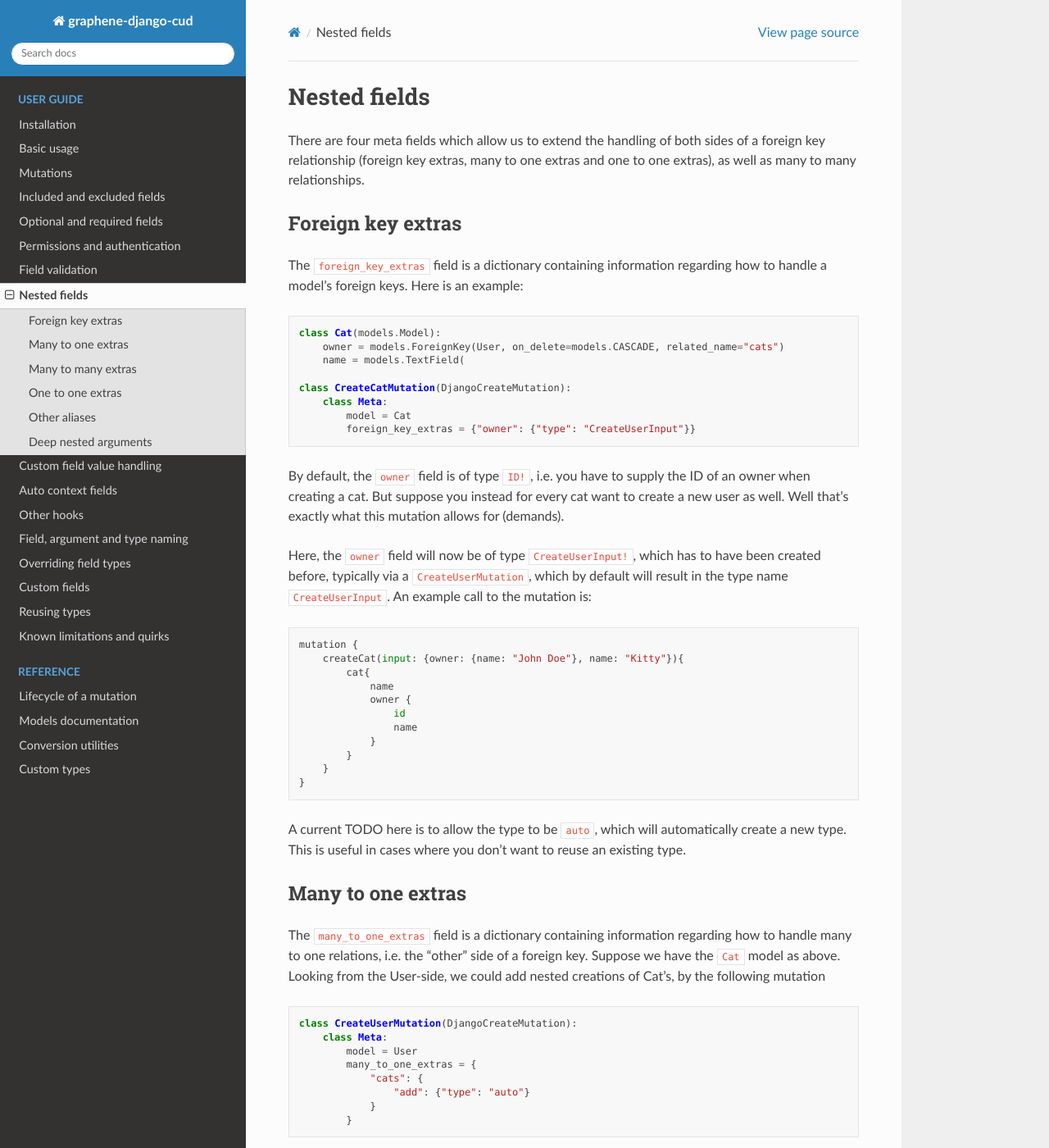
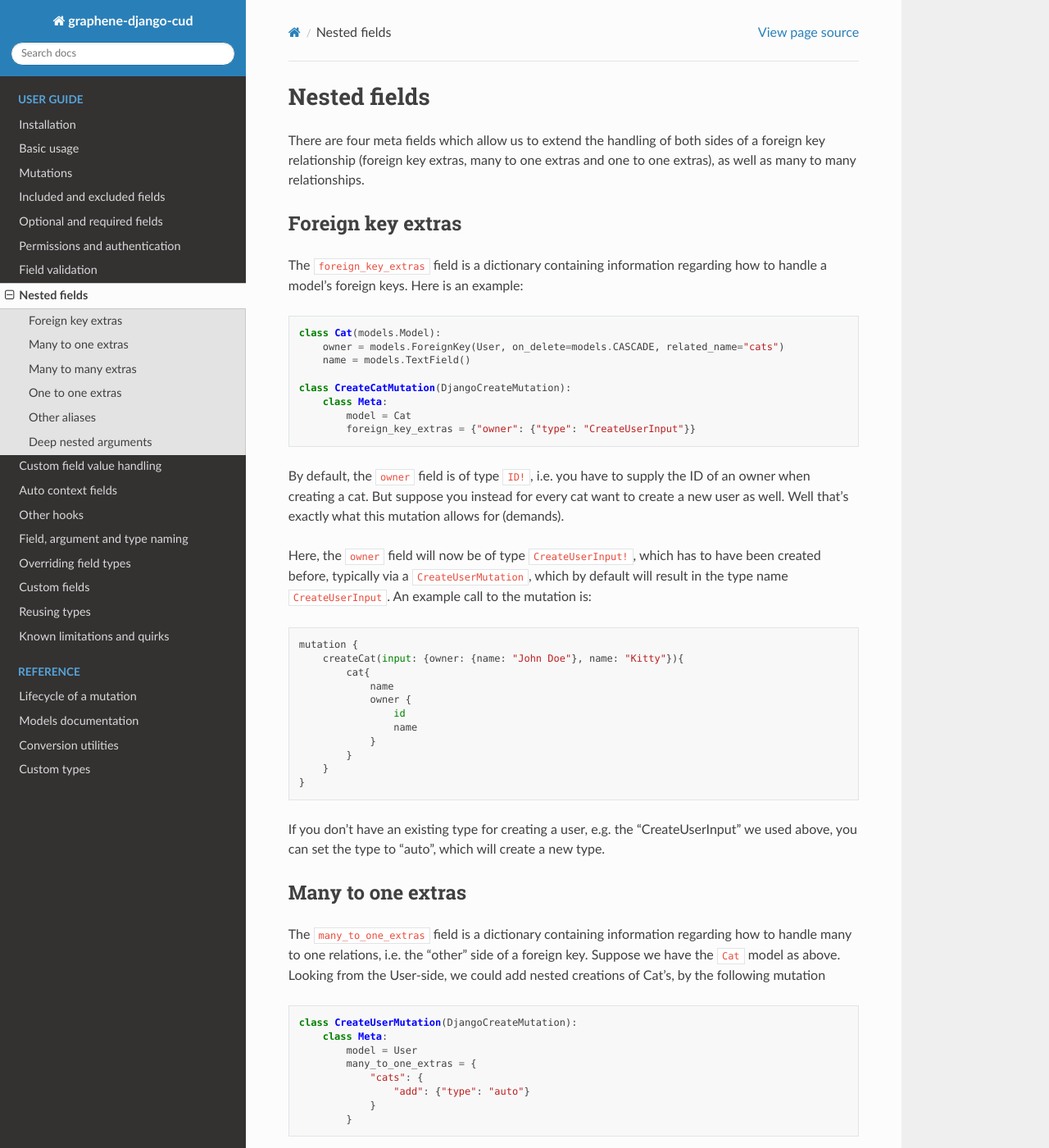
Before and after one commit to tOgg1/graphene-django-cud, a Sphinx documentation site: the page built from docs/guide/nested-fields.rst, in a window 1280 px wide and 1400 px high. Shown: the whole window at 82% size. Built offline with Sphinx 7.4.7 and the Read the Docs theme 2.0.0, drawn with Linux system fonts in a browser that asks for light colours; some of the changed text lies outside the part shown.

Commit message:
feat(docs): Improved nested fields docs

```diff
--- a/docs/guide/nested-fields.rst
+++ b/docs/guide/nested-fields.rst
@@ -16,7 +16,7 @@ regarding how to handle a model's foreign keys. Here is an example:
 
     class Cat(models.Model):
         owner = models.ForeignKey(User, on_delete=models.CASCADE, related_name="cats")
-        name = models.TextField(
+        name = models.TextField()
 
     class CreateCatMutation(DjangoCreateMutation):
         class Meta:
@@ -47,9 +47,9 @@ which has to have been created before, typically via a
         }
     }
 
-A current TODO here is to allow the type to be ``auto``, which will
-automatically create a new type. This is useful in cases where you don't
-want to reuse an existing type.
+If you don't have an existing type for creating a user, e.g. the "CreateUserInput" we used above,
+you can set the type to "auto", which will create a new type.
+
 
 Many to one extras
 ~~~~~~~~~~~~~~~~~~
@@ -280,7 +280,8 @@ words it exists as a sort of ``purge and create`` functionality. When
 used in a ``DjangoCreateMutation`` it will simply function as an initial
 populator of the relationship.
 
-A TODO here is adding the type ``auto`` for many to many extras.
+If you don't have an existing type for creating a user, e.g. the "CreateCatInput" we used above,
+you can set the type to "auto", which will create a new type.
 
 One to one extras
 ~~~~~~~~~~~~~~~~~
```
